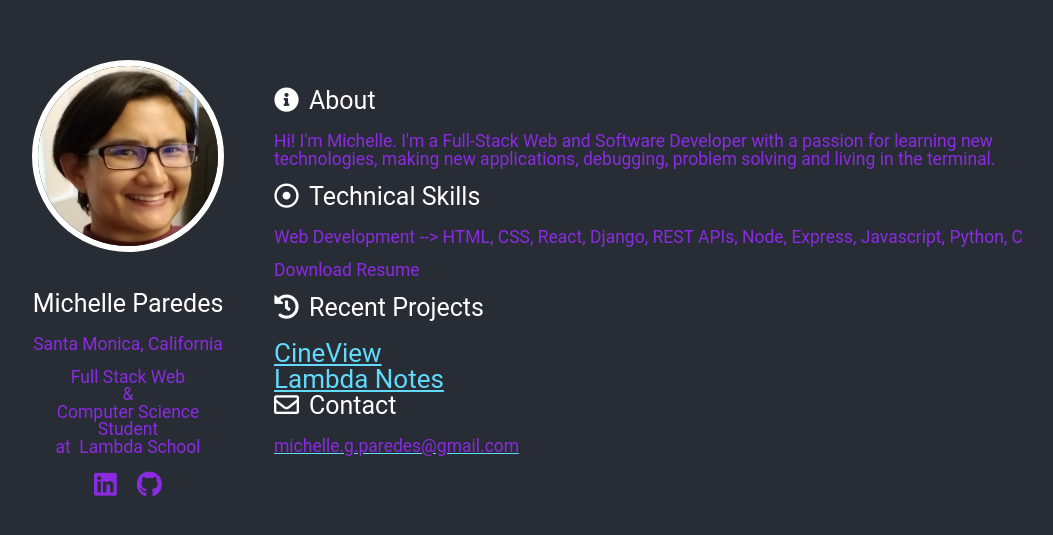
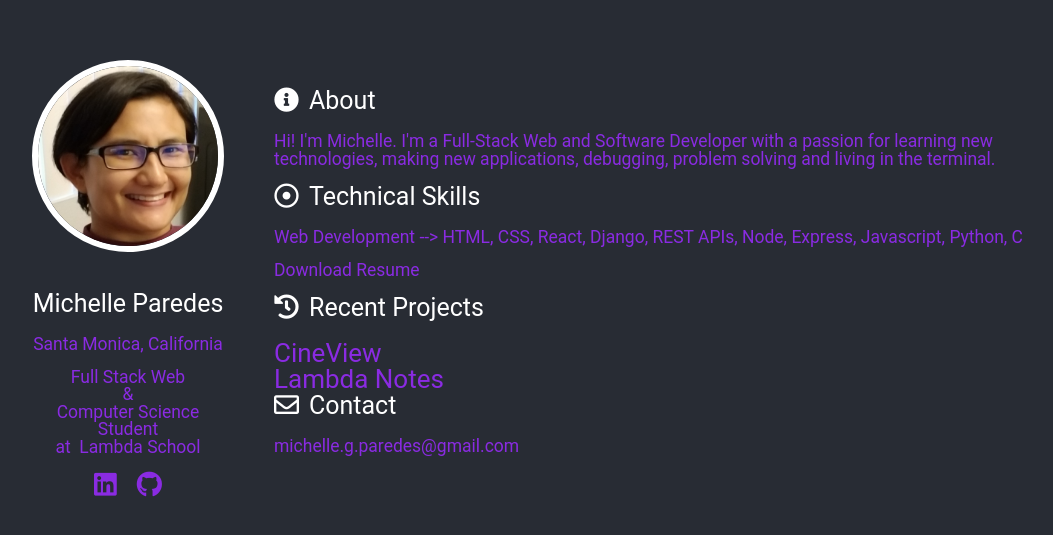
Before and after one commit to mparedes003/profile-page, a React (Create React App) app: page / in a window 1280 px wide. Shown: the part 221-756 px from the top of the page, without its empty margins (118-1171 px from the left). Built offline with nearby package versions, Linux system fonts and the light colour scheme.

Commit message:
Edit projects color and set text decoration to none.

```diff
--- a/src/App.css
+++ b/src/App.css
@@ -205,6 +205,7 @@ h3 {
   padding-right: 1rem;
 }
 
-.projects {
-  color: #61dafb;
+.profile-body .projects {
+  color: blueviolet;
+  text-decoration: none;
 }
```
